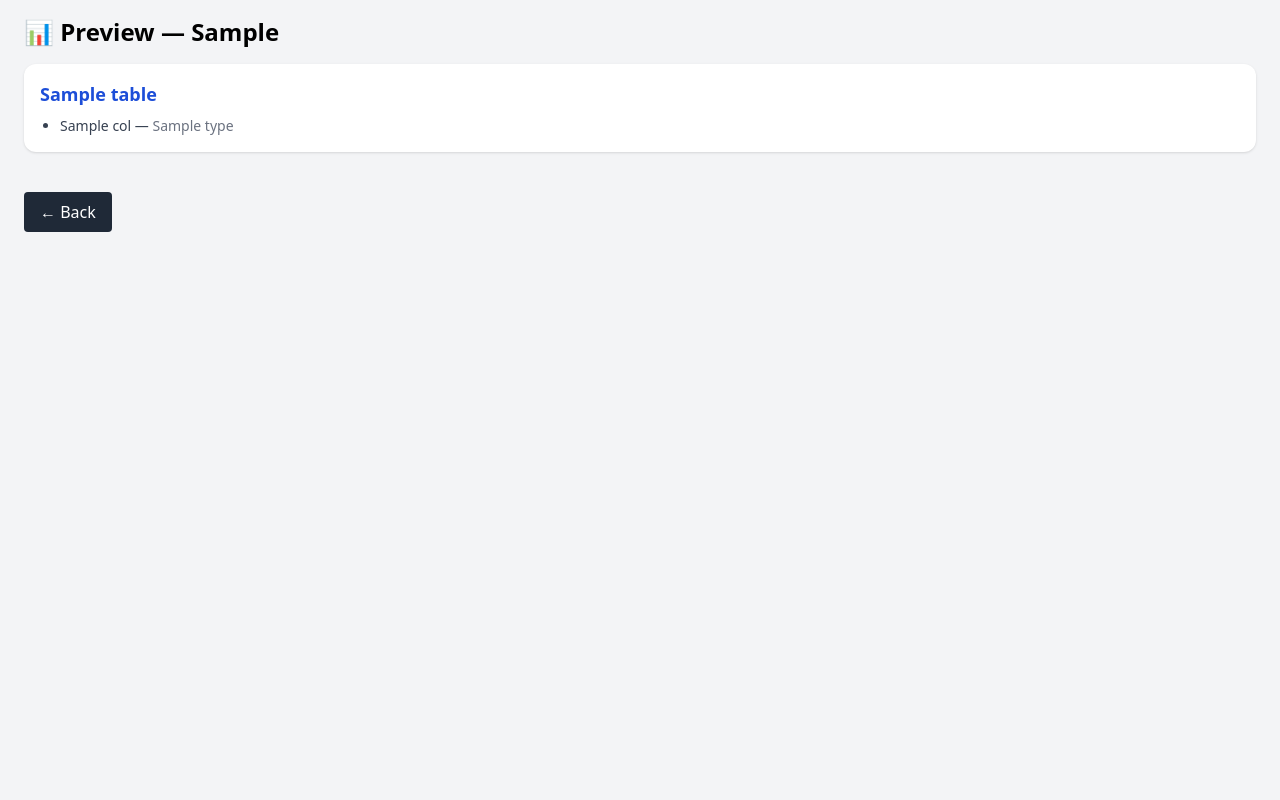
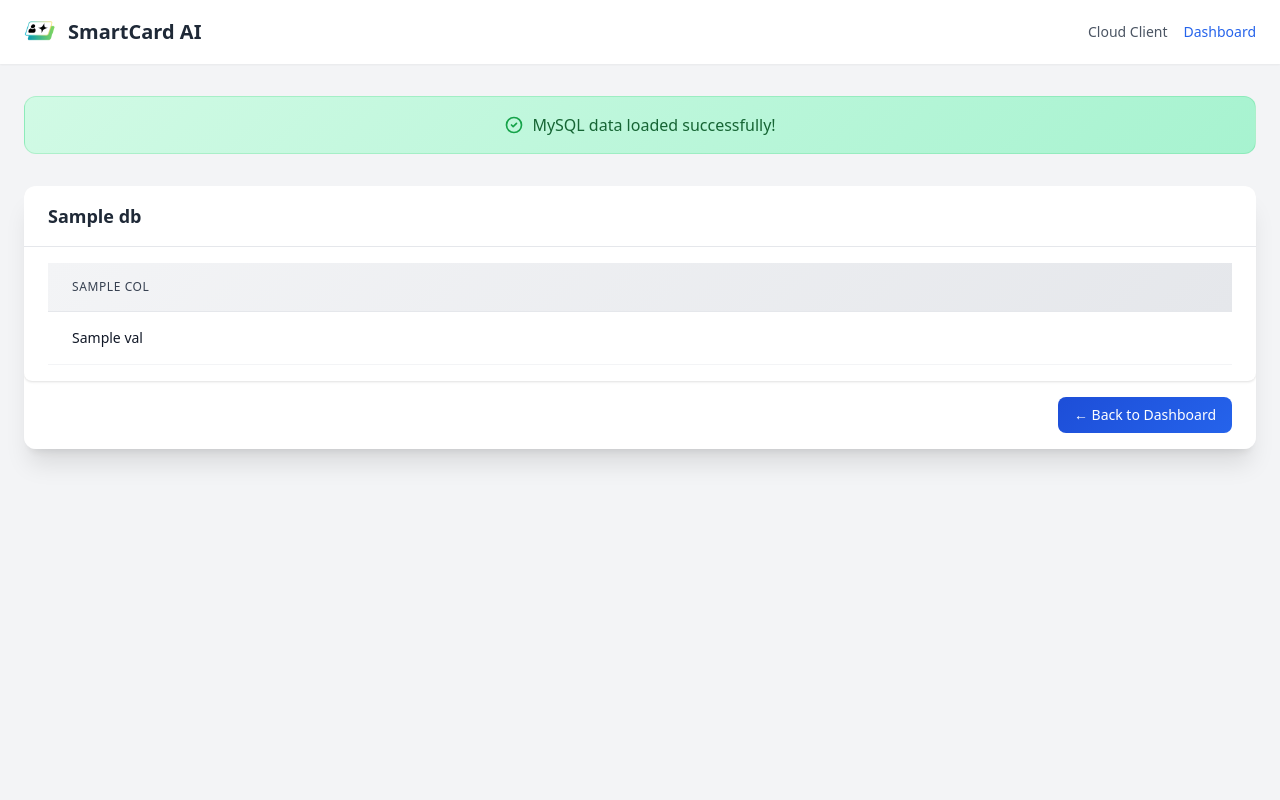
Before and after one commit to chriz-ty/smartcard-cloud, a Flask app: template templates/preview_mysql.html in a window 1280 px wide. Run offline with Flask 3, Linux system fonts and the light colour scheme; the template is opened without the code that fills it: most values are stand-ins (such as "Sample title", 1, 10 or a date in 2020); some libraries are stand-ins or nearby versions.

Commit message:
Update preview_mysql.html

```diff
--- a/templates/preview_mysql.html
+++ b/templates/preview_mysql.html
@@ -1,23 +1,118 @@
 <!DOCTYPE html>
-<html>
+<html lang="en">
 <head>
-  <title>MySQL Database Preview</title>
-  <script src="https://cdn.tailwindcss.com"></script>
+    <meta charset="UTF-8">
+    <meta name="viewport" content="width=device-width, initial-scale=1.0">
+    <title>SmartCard AI - MySQL Preview</title>
+    <script src="https://cdn.tailwindcss.com"></script>
+    <style>
+        .success-banner {
+            background: linear-gradient(135deg, #d1fae5 0%, #a7f3d0 100%);
+            border: 1px solid rgba(34, 197, 94, 0.2);
+        }
+        .preview-container {
+            background: rgba(255, 255, 255, 0.95);
+            backdrop-filter: blur(10px);
+        }
+        .table-header {
+            background: linear-gradient(135deg, #f3f4f6 0%, #e5e7eb 100%);
+        }
+        .table-row:hover {
+            background: rgba(59, 130, 246, 0.05);
+        }
+        .back-btn {
+            background: linear-gradient(135deg, #1d4ed8 0%, #2563eb 100%);
+            transition: all 0.3s ease;
+        }
+        .back-btn:hover {
+            transform: translateY(-1px);
+            box-shadow: 0 4px 15px rgba(30, 64, 175, 0.3);
+        }
+    </style>
 </head>
-<body class="bg-gray-100 px-6 py-4">
-  <h1 class="text-2xl font-bold mb-4">📊 Preview — {{ db_key }}</h1>
+<body class="bg-gray-100 min-h-screen">
+    <!-- Header -->
+    <header class="bg-white shadow-sm px-6 py-4">
+        <div class="flex items-center justify-between">
+            <div class="flex items-center space-x-3">
+                <div class="w-8 h-8 rounded-md flex items-center justify-center">
+                    <img src="{{ url_for('static', filename='assets/smlogo.png') }}" alt="logo" class="w-8 h-8">
+                </div>
+                <h1 class="text-xl font-semibold text-gray-800">SmartCard AI</h1>
+            </div>
+            <div class="flex items-center space-x-4">
+                <span class="text-sm text-gray-600">Cloud Client</span>
+                <a href="/" class="text-sm text-blue-600 hover:text-blue-800 transition-colors">Dashboard</a>
+            </div>
+        </div>
+    </header>
 
-  {% for table, columns in db_data.items() %}
-    <div class="bg-white rounded-xl p-4 shadow mb-4">
-      <h2 class="text-lg font-semibold text-blue-700 mb-2">{{ table }}</h2>
-      <ul class="list-disc pl-5 text-sm text-gray-700">
-        {% for col in columns %}
-          <li>{{ col.name }} — <span class="text-gray-500">{{ col.type }}</span></li>
-        {% endfor %}
-      </ul>
+    <div class="container mx-auto px-6 py-8">
+        <!-- Success Banner -->
+        <div class="success-banner rounded-xl p-4 mb-8 text-center">
+            <div class="flex items-center justify-center space-x-2">
+                <svg class="w-5 h-5 text-green-600" fill="none" stroke="currentColor" viewBox="0 0 24 24">
+                    <path stroke-linecap="round" stroke-linejoin="round" stroke-width="2"
+                          d="M9 12l2 2 4-4m6 2a9 9 0 11-18 0 9 9 0 0118 0z"/>
+                </svg>
+                <p class="text-green-800 font-medium">MySQL data loaded successfully!</p>
+            </div>
+        </div>
+
+        <!-- Preview Container -->
+        <div class="preview-container rounded-xl shadow-xl overflow-hidden">
+            <!-- Tables Container -->
+            <div class="space-y-6">
+                {% for table_name, rows in db_data.items() %}
+                <div class="bg-white rounded-lg shadow">
+                    <!-- Table Header -->
+                    <div class="px-6 py-4 border-b border-gray-200">
+                        <h3 class="text-lg font-semibold text-gray-800">{{ table_name }}</h3>
+                    </div>
+                    <!-- Table Content -->
+                    <div class="px-6 py-4">
+                        {% if rows %}
+                        <div class="overflow-x-auto">
+                            <table class="min-w-full">
+                                <thead class="table-header">
+                                    <tr>
+                                        {% for col in rows[0].keys() %}
+                                        <th class="px-6 py-4 text-left text-xs font-medium text-gray-700 uppercase tracking-wider border-b border-gray-200">
+                                            {{ col }}
+                                        </th>
+                                        {% endfor %}
+                                    </tr>
+                                </thead>
+                                <tbody class="bg-white divide-y divide-gray-200">
+                                    {% for row in rows %}
+                                    <tr class="table-row transition-colors duration-200">
+                                        {% for val in row.values() %}
+                                        <td class="px-6 py-4 whitespace-nowrap text-sm text-gray-900 border-b border-gray-100">
+                                            {{ val if val is not none else '' }}
+                                        </td>
+                                        {% endfor %}
+                                    </tr>
+                                    {% endfor %}
+                                </tbody>
+                            </table>
+                        </div>
+                        {% else %}
+                        <div class="text-center py-6">
+                            <p class="text-gray-500">No data found in this table</p>
+                        </div>
+                        {% endif %}
+                    </div>
+                </div>
+                {% endfor %}
+            </div>
+
+            <!-- Back Button -->
+            <div class="flex justify-end px-6 py-4">
+                <a href="/" class="back-btn px-4 py-2 text-white text-sm font-medium rounded-lg transition-all duration-200">
+                    ← Back to Dashboard
+                </a>
+            </div>
+        </div>
     </div>
-  {% endfor %}
-
-  <a href="/token-page" class="inline-block mt-6 bg-gray-800 text-white px-4 py-2 rounded hover:bg-gray-700">← Back</a>
 </body>
 </html>
```
